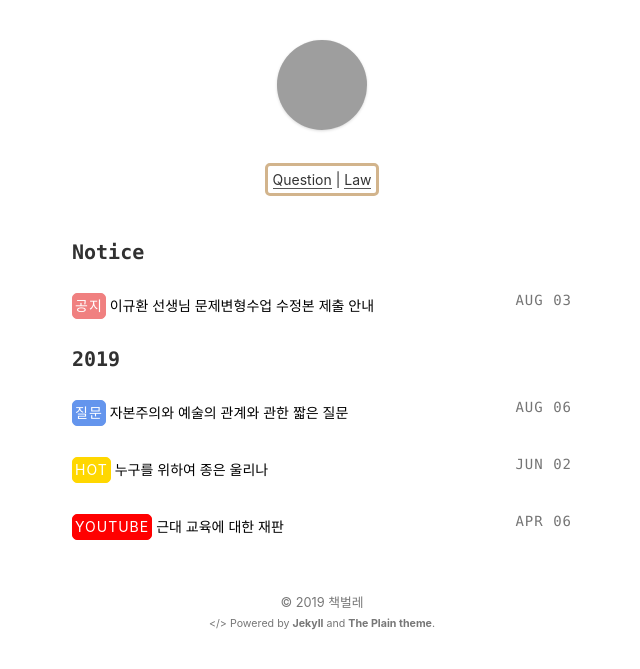
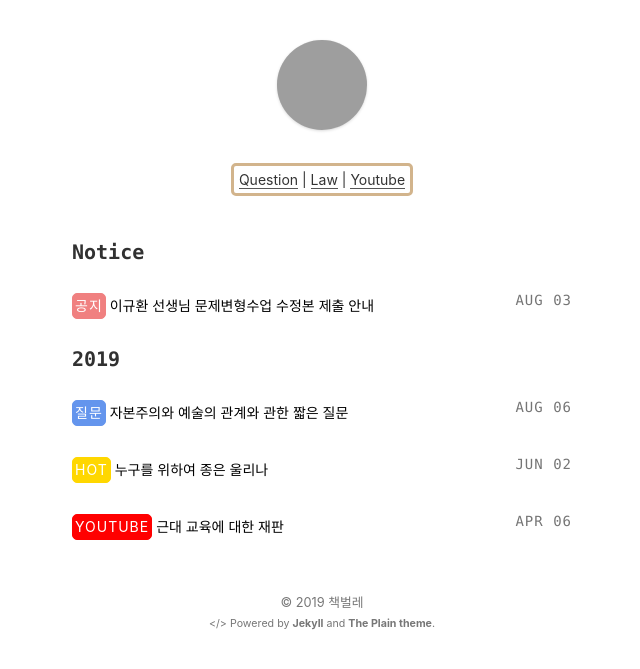
Before and after one commit to stevenoh0908/stevenoh0908.github.io, a Jekyll site: the page built from index.html, in a window 1280 px wide. Shown: the top 669 px of the page, without its empty margins (318-958 px from the left). Built offline with Jekyll 4.4.1, drawn with Linux system fonts in a browser that asks for light colours; grey boxes are pictures that could not be loaded.

Commit message:
Update index.html

```diff
--- a/index.html
+++ b/index.html
@@ -2,7 +2,7 @@
 layout: default
 ---
 <section>
-	<center><span style="border: 3px solid Tan; background-color: none; border-radius: 5px; padding: 5px;"><a href="/question">Question</a>   |   <a href="law">Law</a></span></center>
+	<center><span style="border: 3px solid Tan; background-color: none; border-radius: 5px; padding: 5px;"><a href="/question">Question</a>   |   <a href="/law">Law</a>   |   <a href="/youtube">Youtube</a></span></center>
 </section>
 <section>
 	{% for post in site.posts %}
```
